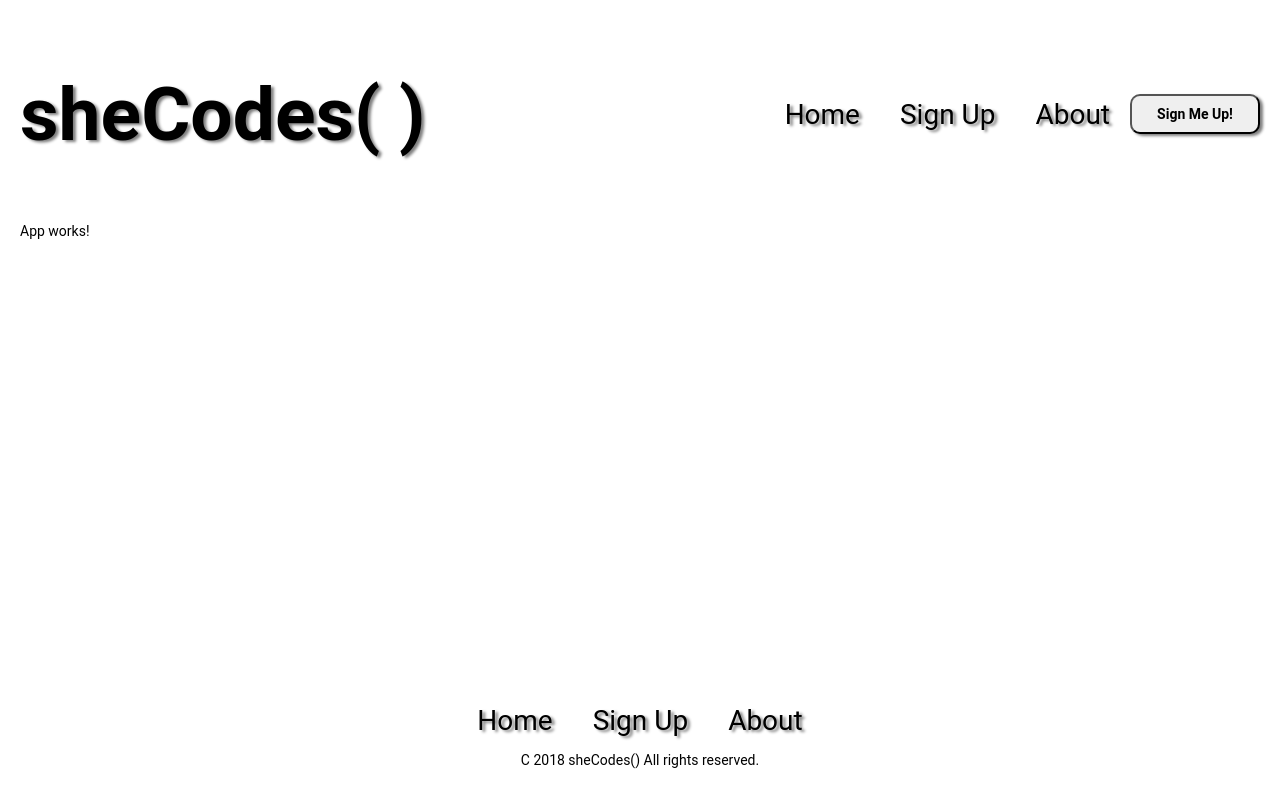
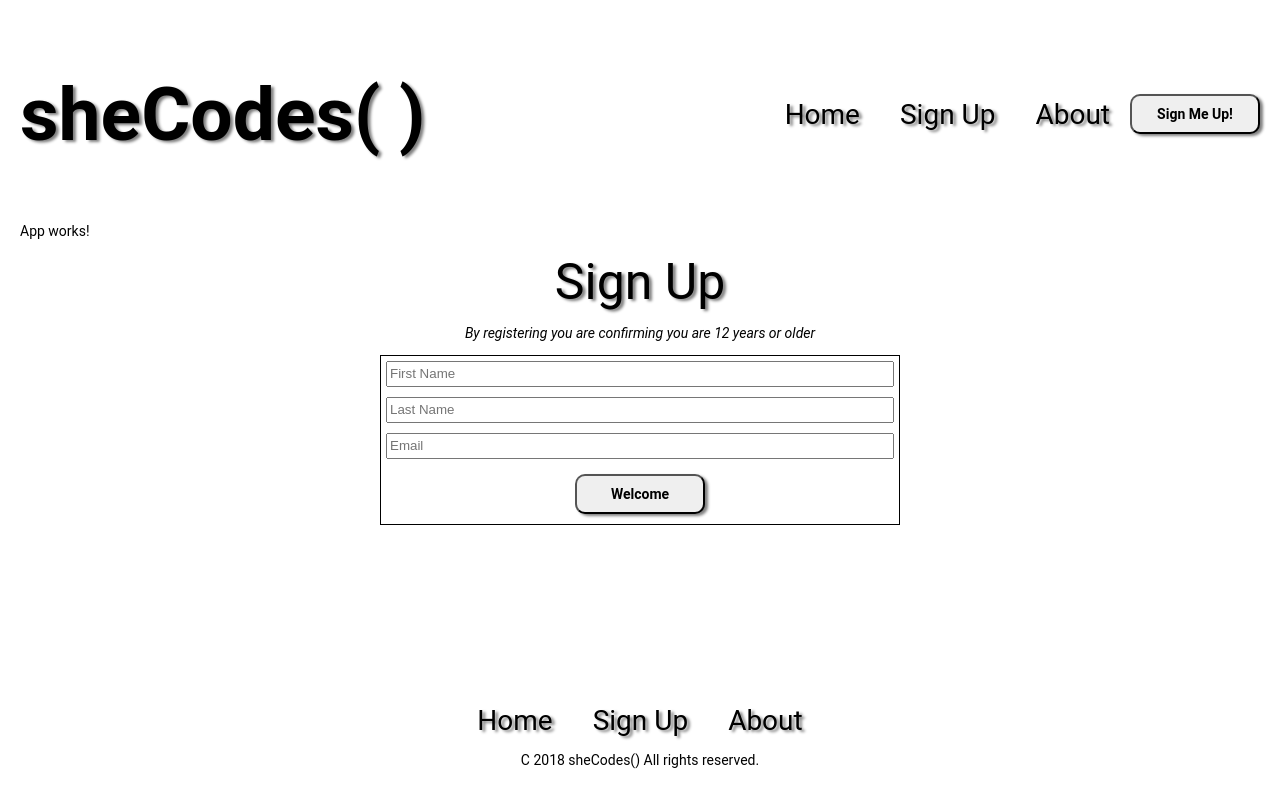
Before and after one commit to thatcat13/sheCodes, a React app: page / in a window 1280 px wide. Built offline with nearby package versions, Linux system fonts and the light colour scheme.

Commit message:
add initial styles to sign up page

```diff
--- a/src/components/App.jsx
+++ b/src/components/App.jsx
@@ -2,6 +2,7 @@ import React from 'react';
 import ReactDOM from 'react-dom';
 import Header from './Header';
 import Footer from './Footer';
+import SignUp from './SignUp';
 
 
 function App() {
@@ -15,6 +16,7 @@ function App() {
         }
       `}</style>
       <p>App works!</p>
+      <SignUp />
       <Footer />
     </div>
   );
--- a/src/components/SignUp.jsx
+++ b/src/components/SignUp.jsx
@@ -0,0 +1,72 @@
+import React from 'react';
+import { Link } from 'react-router-dom';
+
+function SignUp(){
+
+  const anotherStyledComponentStyles = {
+    display: 'flex',
+    flexDirection: 'column',
+    justifyContent: 'space-between',
+    alignItems: 'center',
+    position: 'relative'
+  };
+
+  const buttonStyles = {
+    width: '130px',
+    height: '40px',
+    borderRadius: '10px',
+    boxShadow: '3px 2px 3px grey',
+    fontFamily: 'Roboto, monospace',
+    fontWeight: 'bolder',
+    fontSize: '1em',
+    padding: '5px',
+    margin: '10px'
+  };
+
+  const titleStyles = {
+    color: 'black',
+    textShadow: '3px 2px 3px grey',
+    fontSize: '50px',
+    textAlign: 'center',
+    margin: '0'
+  };
+  const formStyles = {
+    display: 'flex',
+    flexDirection: 'column',
+    alignItems: 'center',
+    border: '1px solid black'
+  };
+
+  const inputStyles = {
+    width: '500px',
+    height: '20px',
+    margin: '5px'
+  }
+
+  return (
+    <div style={anotherStyledComponentStyles}>
+      <p style={titleStyles}>Sign Up</p>
+      <p><em>By registering you are confirming you are 12 years or older</em></p>
+      <form style={formStyles}>
+        <input style={inputStyles}
+          type='text'
+          id='firstname'
+          placeholder='First Name'/>
+
+        <input style={inputStyles}
+          type='text'
+          id='lastname'
+          placeholder='Last Name'/>
+
+        <input style={inputStyles}
+          type='text'
+          id='email'
+          placeholder='Email'/>
+
+        <button style={buttonStyles} type='submit'>Welcome</button>
+      </form>
+    </div>
+  );
+}
+
+export default SignUp;
```
